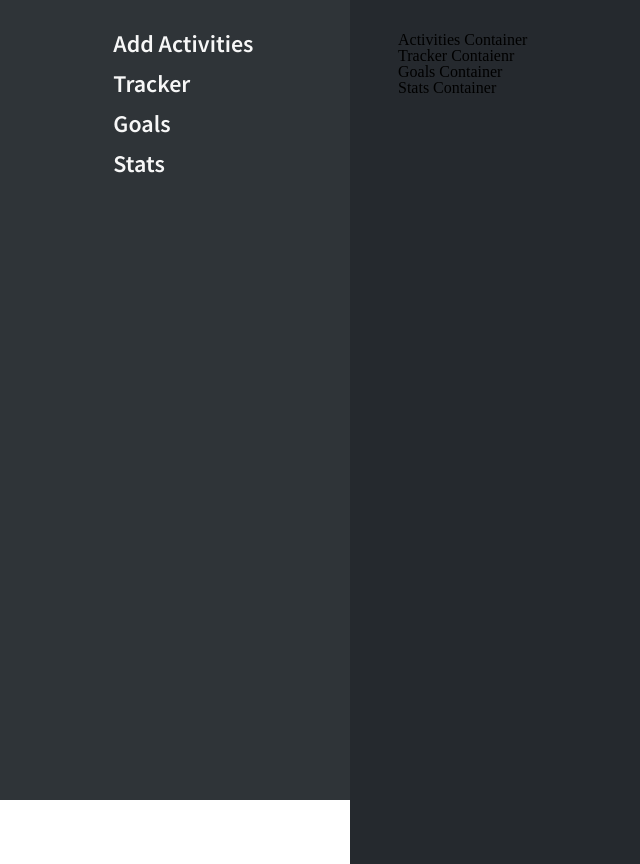
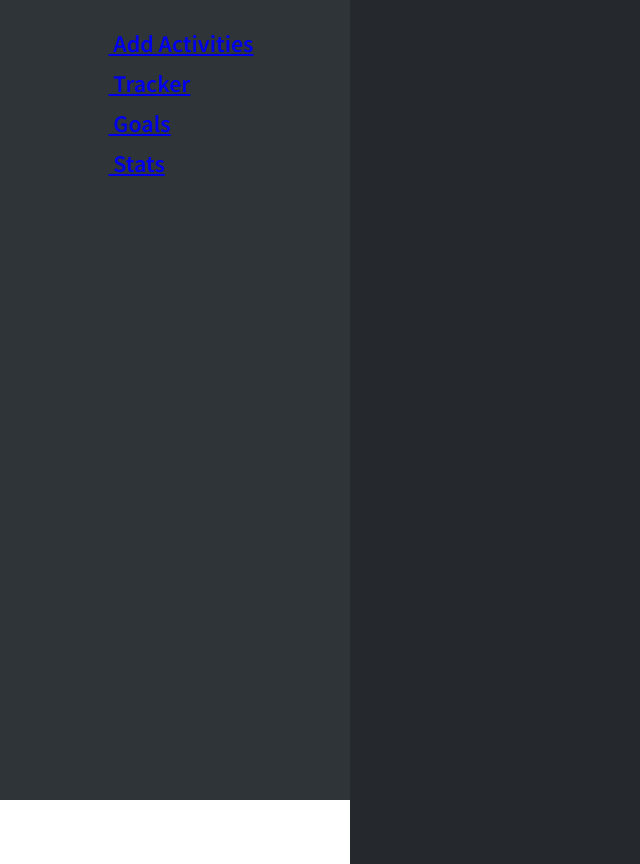
Before and after one commit to dkersten/personal-tracker, a React (Create React App) app: page / in a window 1280 px wide. Shown: the whole page, without its empty margins (0-640 px from the left). Built offline with nearby package versions, Linux system fonts and the light colour scheme; some icons are missing.

Commit message:
added react router functionality to main components

```diff
--- a/src/components/MainMenu.js
+++ b/src/components/MainMenu.js
@@ -1,5 +1,6 @@
 import React from 'react'
 import styled from 'styled-components'
+import { NavLink } from 'react-router-dom'
 
 const MainMenu = () => {
 
@@ -21,10 +22,23 @@ const MainMenu = () => {
 
     return (
         <MenuNav>
-            <NavItem><IconContainer><i class="fal fa-plus"></i></IconContainer> Add Activities</NavItem>
-            <NavItem><IconContainer><i class="fal fa-calendar-alt"></i></IconContainer> Tracker</NavItem>
-            <NavItem><IconContainer><i class="fal fa-trophy"></i></IconContainer> Goals</NavItem>
-            <NavItem><IconContainer><i class="fal fa-analytics"></i></IconContainer> Stats</NavItem>
+
+            <NavItem>
+                <NavLink to="activities"><IconContainer><i class="fal fa-plus"></i></IconContainer> Add Activities</NavLink>
+            </NavItem>
+
+            <NavItem>
+                <NavLink to="tracker"><IconContainer><i class="fal fa-calendar-alt"></i></IconContainer> Tracker</NavLink>
+            </NavItem>
+
+            <NavItem>
+                <NavLink to="goals"><IconContainer><i class="fal fa-trophy"></i></IconContainer> Goals</NavLink>
+            </NavItem>
+
+            <NavItem>
+                <NavLink to="stats"><IconContainer><i class="fal fa-analytics"></i></IconContainer> Stats</NavLink>
+            </NavItem>
+
         </MenuNav>
     )
 }
--- a/src/containers/MainContainer.js
+++ b/src/containers/MainContainer.js
@@ -4,6 +4,7 @@ import ActivitiesContainer from './ActivitiesContainer'
 import TrackerContainer from './TrackerContainer'
 import GoalsContainer from './GoalsContainer'
 import StatsContainer from './StatsContainer'
+import { Route, Switch } from 'react-router-dom'
 
 const MainContainer = () => {
 
@@ -17,10 +18,12 @@ const MainContainer = () => {
 
     return (
         <Main>
-            <ActivitiesContainer />
-            <TrackerContainer />
-            <GoalsContainer />
-            <StatsContainer />
+            <Switch>
+                <Route path="/activities" render={() => <ActivitiesContainer />} />
+                <Route path="/tracker" render={() => <TrackerContainer />} />
+                <Route path="/goals" render={() => <GoalsContainer />} />
+                <Route path="/stats" render={() => <StatsContainer />} />
+            </Switch>
         </Main>
     )
 }
--- a/src/index.js
+++ b/src/index.js
@@ -3,10 +3,13 @@ import ReactDOM from 'react-dom';
 import './index.css';
 import App from './App';
 import reportWebVitals from './reportWebVitals';
+import { BrowserRouter as Router } from 'react-router-dom';
 
 ReactDOM.render(
   <React.StrictMode>
-    <App />
+    <Router>
+      <App />
+    </Router>
   </React.StrictMode>,
   document.getElementById('root')
 );
```
Also changed, not shown: 1 other file (tests, documents, lock files or other folders).
